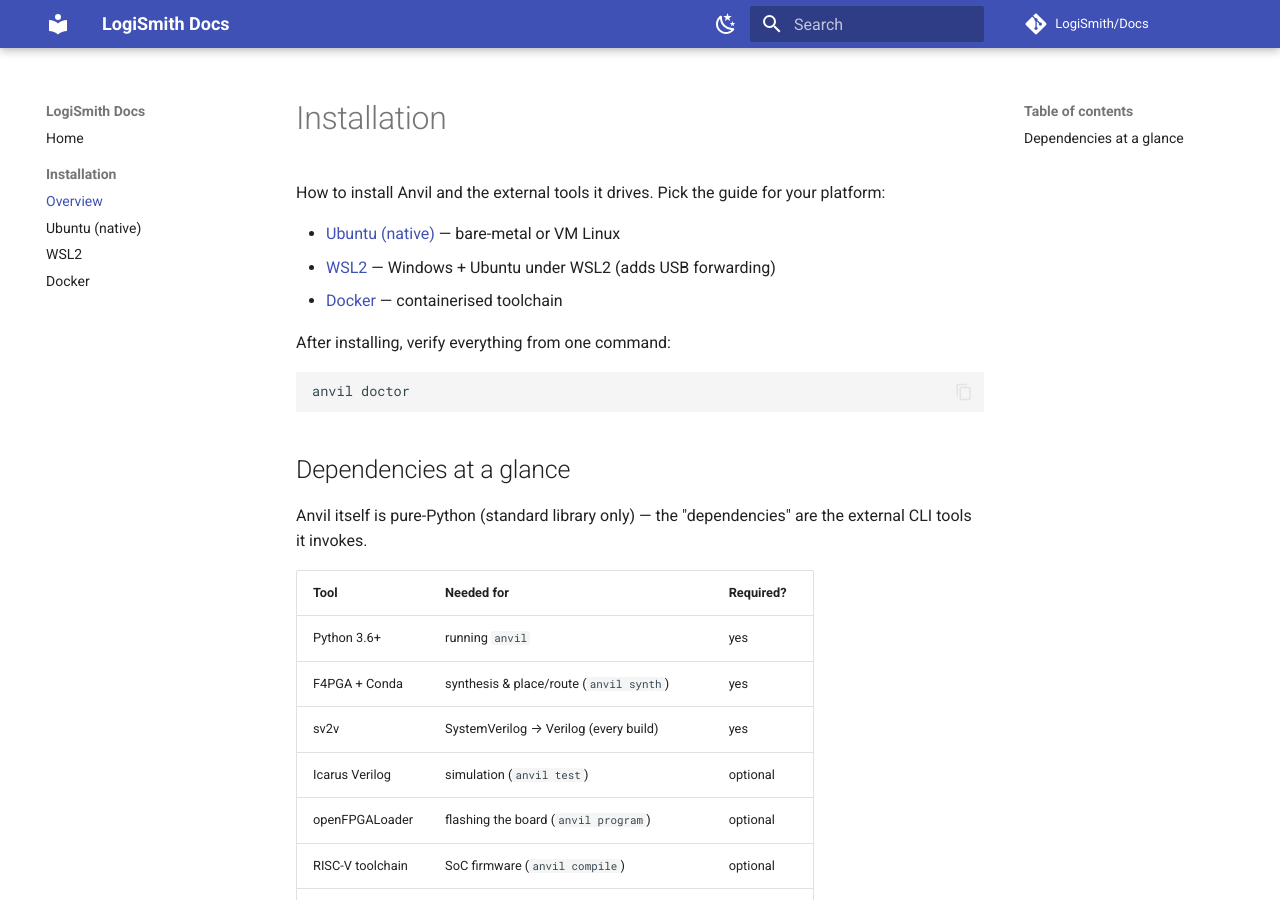
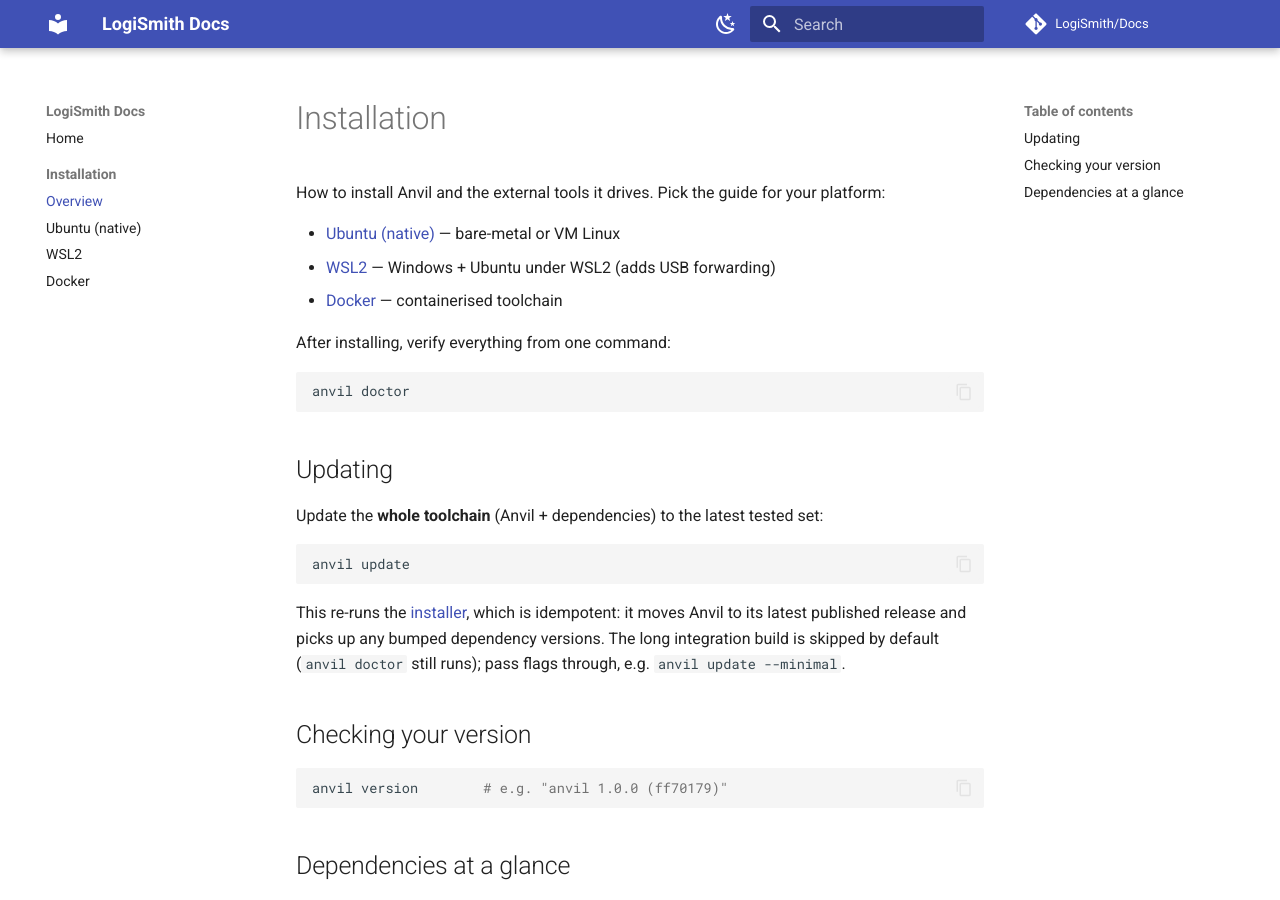
Before and after one commit to LogiSmith/Docs, an MkDocs documentation site: the page built from docs/installation/index.md, in a window 1280 px wide and 900 px high. Built offline with MkDocs 1.6.1 and Material for MkDocs 9.7.7, drawn with Linux system fonts in a browser that asks for light colours; comment, search, counter and statistics services are not loaded.

Commit message:
docs: document anvil update and anvil version

````diff
--- a/docs/installation/index.md
+++ b/docs/installation/index.md
@@ -11,6 +11,25 @@ After installing, verify everything from one command:
 
 ```bash
 anvil doctor
+```
+
+## Updating
+
+Update the **whole toolchain** (Anvil + dependencies) to the latest tested set:
+
+```bash
+anvil update
+```
+
+This re-runs the [installer](https://github.com/LogiSmith/toolchain-setup), which
+is idempotent: it moves Anvil to its latest published release and picks up any
+bumped dependency versions. The long integration build is skipped by default
+(`anvil doctor` still runs); pass flags through, e.g. `anvil update --minimal`.
+
+## Checking your version
+
+```bash
+anvil version        # e.g. "anvil 1.0.0 (ff70179)"
 ```
 
 ## Dependencies at a glance
````
